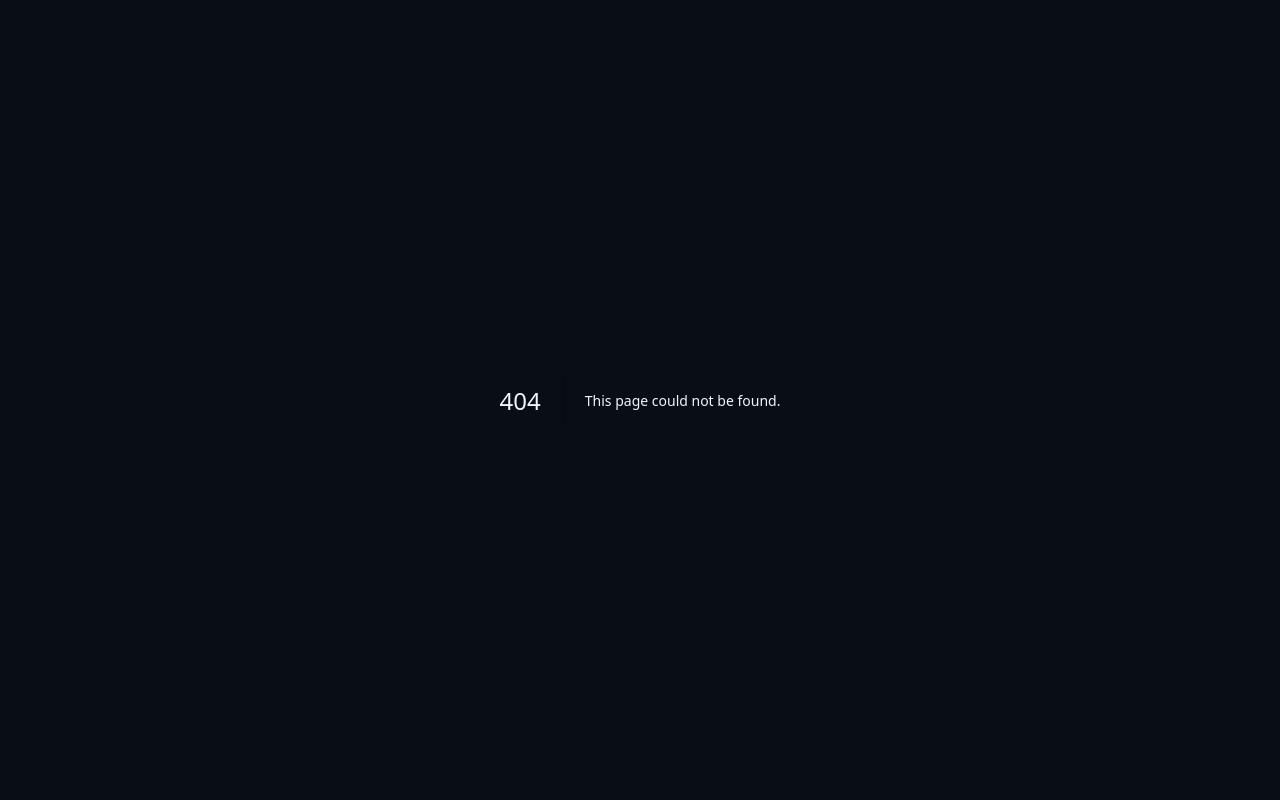
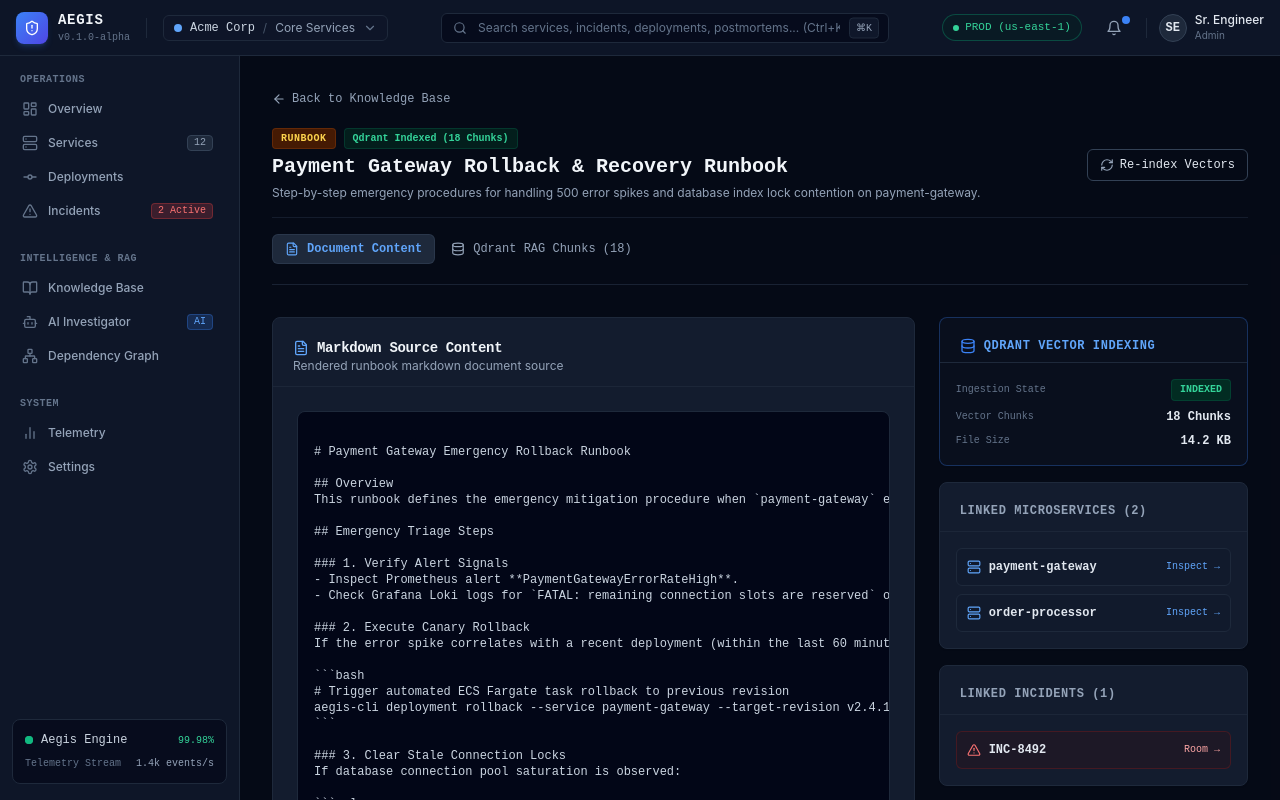
Before and after one commit to Rohan-shiva/aegis-engineering-reliablity-plateform, a Next.js app in the folder apps/web/: page /knowledge/doc-101 in a window 1280 px wide. Before the commit this address had no page. Shown: the top 800 px of the page. Built offline with nearby package versions, Linux system fonts and the light colour scheme.

Commit message:
feat(web): build Document Detail page shell and header metadata

```diff
--- /dev/null
+++ b/apps/web/src/app/knowledge/[documentId]/page.tsx
@@ -0,0 +1,163 @@
+"use client";
+
+import React, { useState } from "react";
+import Link from "next/link";
+import { AppShell } from "@/components/layout/AppShell";
+import { DocumentContentViewer } from "@/components/knowledge/DocumentContentViewer";
+import { DocumentVectorChunks } from "@/components/knowledge/DocumentVectorChunks";
+import { DocumentMetaSidebar } from "@/components/knowledge/DocumentMetaSidebar";
+import { Button } from "@/components/ui/Button";
+import { MOCK_KNOWLEDGE_DOCUMENTS } from "@/mocks";
+import {
+  BookOpen,
+  ArrowLeft,
+  Database,
+  RefreshCw,
+  FileText,
+  User,
+  Clock,
+  CheckCircle2,
+  Github,
+} from "lucide-react";
+import { cn } from "@/lib/utils";
+
+interface DocumentDetailPageProps {
+  params: {
+    documentId: string;
+  };
+}
+
+export default function DocumentDetailPage({ params }: DocumentDetailPageProps) {
+  const doc = MOCK_KNOWLEDGE_DOCUMENTS.find(
+    (d) => d.id === params.documentId || d.title.toLowerCase().includes(params.documentId.toLowerCase())
+  );
+
+  const [activeTab, setActiveTab] = useState<"content" | "vector_chunks">("content");
+  const [toastMessage, setToastMessage] = useState<string | null>(null);
+
+  if (!doc) {
+    return (
+      <AppShell>
+        <div className="flex flex-col items-center justify-center p-12 text-center border border-slate-800 rounded-lg">
+          <BookOpen className="h-10 w-10 text-slate-600 mb-2" />
+          <h2 className="font-mono text-base font-bold text-slate-200">Knowledge Document Not Found</h2>
+          <p className="font-mono text-xs text-slate-400 mt-1 mb-4">
+            No engineering document or runbook matches ID "{params.documentId}".
+          </p>
+          <Link href="/knowledge">
+            <Button variant="secondary" size="sm" className="gap-1 font-mono">
+              <ArrowLeft className="h-4 w-4" /> Return to Knowledge Base
+            </Button>
+          </Link>
+        </div>
+      </AppShell>
+    );
+  }
+
+  const handleReindex = () => {
+    setToastMessage(`Triggered background vector re-indexing for ${doc.title}...`);
+    setTimeout(() => setToastMessage(null), 3000);
+  };
+
+  return (
+    <AppShell>
+      {/* Toast Notification */}
+      {toastMessage && (
+        <div className="fixed bottom-5 right-5 z-50 flex items-center gap-2 rounded-lg border border-brand/40 bg-surface/95 px-4 py-3 shadow-2xl backdrop-blur-md font-mono text-xs text-slate-100">
+          <CheckCircle2 className="h-4 w-4 text-emerald-400" />
+          <span>{toastMessage}</span>
+        </div>
+      )}
+
+      {/* Header & Back Breadcrumb */}
+      <div className="space-y-4 border-b border-slate-800/80 pb-5">
+        <Link
+          href="/knowledge"
+          className="inline-flex items-center gap-1.5 font-mono text-xs text-slate-400 hover:text-slate-200 transition-colors"
+        >
+          <ArrowLeft className="h-3.5 w-3.5" />
+          <span>Back to Knowledge Base</span>
+        </Link>
+
+        {/* Title Bar */}
+        <div className="flex flex-col gap-4 lg:flex-row lg:items-center lg:justify-between">
+          <div className="space-y-1">
+            <div className="flex items-center gap-2 flex-wrap font-mono">
+              <span
+                className={cn(
+                  "rounded px-2 py-0.5 text-[10px] font-bold uppercase tracking-wider",
+                  doc.type === "runbook" && "bg-amber-950 text-amber-300 border border-amber-800/40",
+                  doc.type === "postmortem" && "bg-red-950 text-red-400 border border-red-800/40",
+                  doc.type === "architecture_doc" && "bg-blue-950 text-blue-300 border border-blue-800/40"
+                )}
+              >
+                {doc.type.replace("_", " ")}
+              </span>
+
+              <span className="rounded bg-emerald-950/60 text-emerald-400 border border-emerald-800/40 px-2 py-0.5 text-[10px] font-bold">
+                Qdrant Indexed ({doc.vectorChunksCount} Chunks)
+              </span>
+            </div>
+
+            <h1 className="font-mono text-xl font-bold text-slate-100">{doc.title}</h1>
+            <p className="text-xs text-slate-400 font-sans max-w-3xl">{doc.description}</p>
+          </div>
+
+          <div className="flex items-center gap-2">
+            <Button variant="outline" size="sm" onClick={handleReindex} className="gap-1.5 font-mono">
+              <RefreshCw className="h-3.5 w-3.5 text-slate-400" />
+              <span>Re-index Vectors</span>
+            </Button>
+          </div>
+        </div>
+
+        {/* Sub Tabs Navigation */}
+        <div className="flex items-center gap-1 border-t border-slate-800/60 pt-4 font-mono text-xs">
+          <button
+            onClick={() => setActiveTab("content")}
+            className={cn(
+              "flex items-center gap-2 px-3 py-1.5 rounded-md transition-colors",
+              activeTab === "content"
+                ? "bg-slate-800 text-brand-light font-bold border border-slate-700/60"
+                : "text-slate-400 hover:bg-slate-800/40 hover:text-slate-200"
+            )}
+          >
+            <FileText className="h-3.5 w-3.5" />
+            <span>Document Content</span>
+          </button>
+
+          <button
+            onClick={() => setActiveTab("vector_chunks")}
+            className={cn(
+              "flex items-center gap-2 px-3 py-1.5 rounded-md transition-colors",
+              activeTab === "vector_chunks"
+                ? "bg-slate-800 text-brand-light font-bold border border-slate-700/60"
+                : "text-slate-400 hover:bg-slate-800/40 hover:text-slate-200"
+            )}
+          >
+            <Database className="h-3.5 w-3.5" />
+            <span>Qdrant RAG Chunks ({doc.vectorChunksCount})</span>
+          </button>
+        </div>
+      </div>
+
+      {/* Main Grid Layout */}
+      <div className="grid grid-cols-1 gap-6 lg:grid-cols-3 pt-2">
+        {/* Left Column (2/3 width) */}
+        <div className="space-y-6 lg:col-span-2">
+          {activeTab === "content" && (
+            <DocumentContentViewer contentMarkdown={doc.contentMarkdown} title={doc.title} />
+          )}
+          {activeTab === "vector_chunks" && (
+            <DocumentVectorChunks chunks={doc.vectorChunks} documentId={doc.id} />
+          )}
+        </div>
+
+        {/* Right Column (1/3 width) */}
+        <div className="space-y-6">
+          <DocumentMetaSidebar document={doc} />
+        </div>
+      </div>
+    </AppShell>
+  );
+}
```
